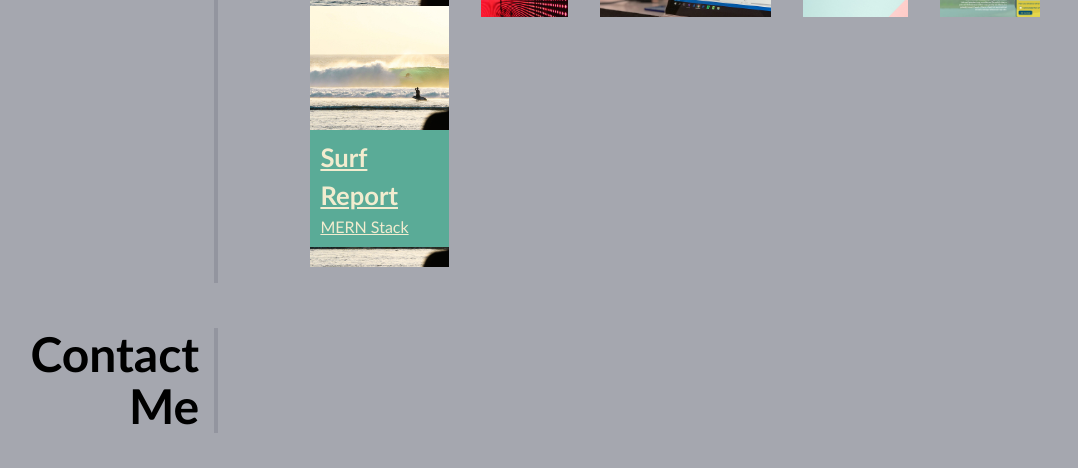
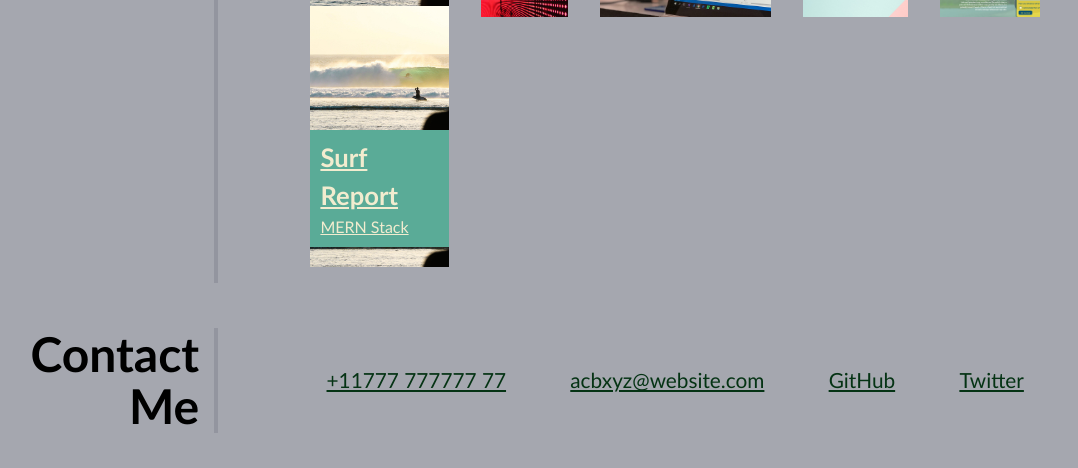
Before and after one commit to ansarraja/whoami, a plain HTML site: page index.html in a window 1280 px wide. Shown: the part 759-1227 px from the top of the page, without its empty margins (128-1206 px from the left). Drawn offline with Linux system fonts and the light colour scheme.

Commit message:
Added contat information

```diff
--- a/css/style.css
+++ b/css/style.css
@@ -5,7 +5,7 @@
 :root {
 --background: rgba(143, 145, 156, 0.8);
 --textclr: rgb(242, 236, 207);
---silver:rgb(169, 166, 166);
+--darkGreen:rgb(5, 51, 20);
 --hoverclr:rgb(90, 171, 151);
 --darkgray:rgb(78, 78, 78);
 }
@@ -162,6 +162,34 @@ nav a {
     color: blue;
   }
 
+  .contact div {
+    display: flex;
+    flex-wrap: wrap;
+    justify-content: space-around;
+    align-items: center;
+  }
+
+  .contact div a:hover {
+    background-size: 100% 88%;
+    color: var(--textclr);
+    background-color:var(--darkgray);
+    font-weight: bold;
+  }
+
+  .contact div a {
+    color: var(--darkGreen);
+    padding: 5px;
+    text-decoration: underline;
+    font-size: 1.3rem;
+    font-style: normal;
+    background-image: linear-gradient(270deg, var(--primary) 0%, var(--primary) 100%);
+    background-repeat: no-repeat;
+    background-size: 100% 0.2em;
+    background-position: bottom;
+    transition: all 0.25s ease-in;
+    margin: 0 0.2rem 0.1rem;
+    display: inline-block;
+  }
 
   .flex-item h3 {
     font-size: 1.6rem;
--- a/index.html
+++ b/index.html
@@ -83,6 +83,12 @@
     <!-- contact -->
     <section class="page-section contact" id="contact">
       <h2>Contact Me</h2>
+      <div>
+        <a href="#tel:+7777777777777">+11777 777777 77</a>
+        <a href="#mailto:acbxyz@website.com">acbxyz@website.com</a>
+        <a href="#GitHub">GitHub</a>
+        <a href="#Twitter">Twitter</a>
+      </div>
     </section>
   </main>
 </body>
```
